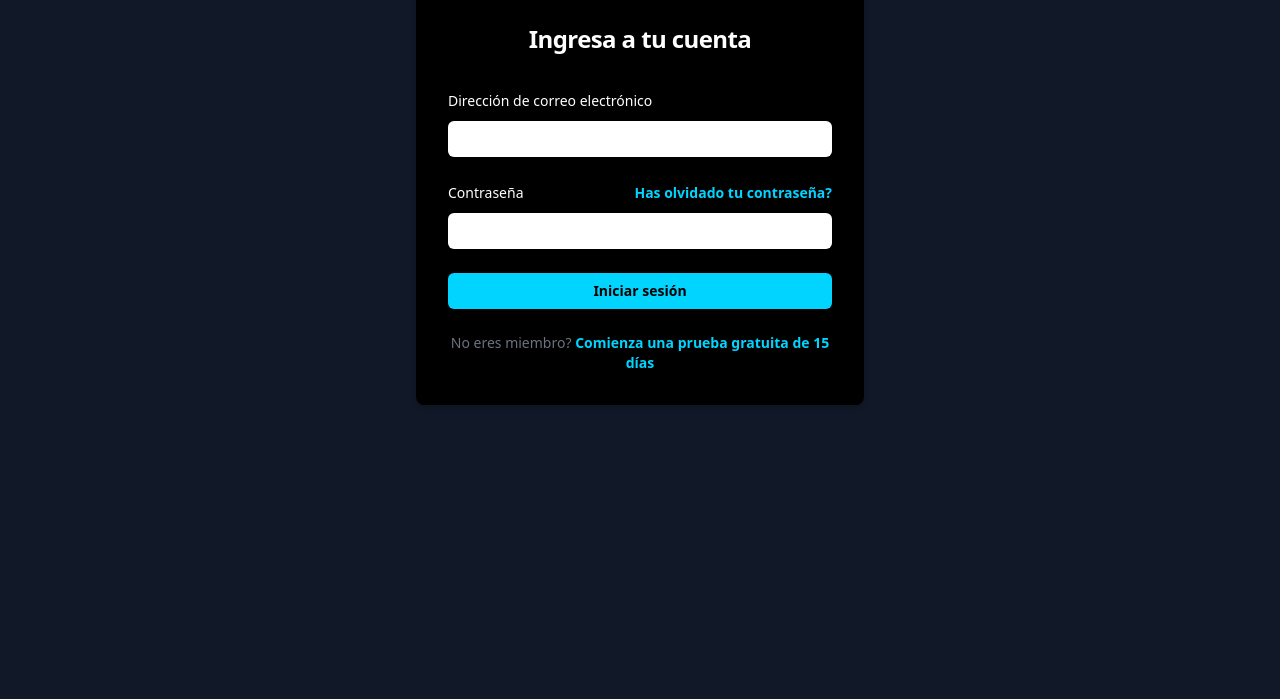
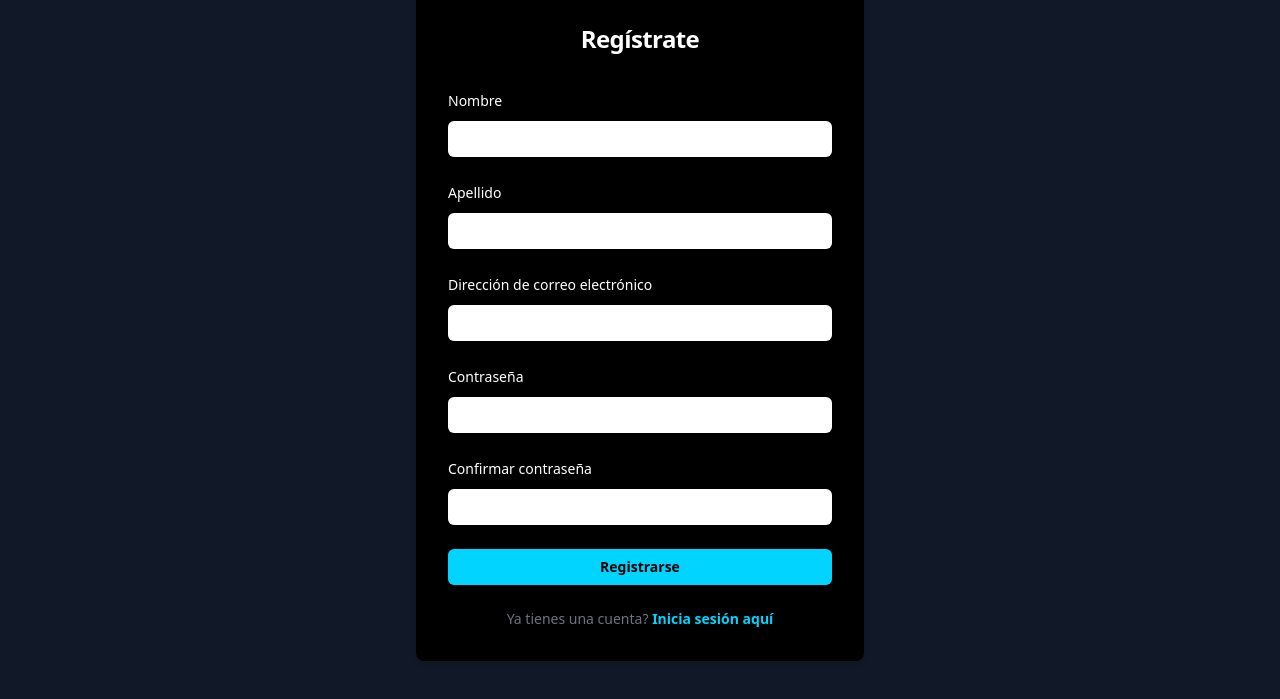
Before and after one commit to iangabrielp/Deber-Taller-1, a plain HTML site: page contacto.html in a window 1280 px wide. Shown: the part 209-908 px from the top of the page. Before the commit the page ends 800 px from the top, so only its background shows below. Drawn offline with nearby package versions, Linux system fonts and the light colour scheme.

Commit message:
formuRegistro

```diff
--- a/contacto.html
+++ b/contacto.html
@@ -53,11 +53,25 @@
         <div class="mx-auto w-full max-w-md bg-black p-8 rounded-lg shadow-md">
             <div class="sm:mx-auto sm:w-full sm:max-w-sm">
                 <img class="mx-auto h-10 w-auto" src="https://tailwindui.com/img/logos/mark.svg?color=indigo&shade=600" alt="Your Company">
-            <h2 class="mt-6 text-center text-2xl font-bold leading-9 tracking-tight text-white">Ingresa a tu cuenta</h2>
+                <h2 class="mt-6 text-center text-2xl font-bold leading-9 tracking-tight text-white">Regístrate</h2>
             </div>
 
             <div class="mt-8 sm:mx-auto sm:w-full sm:max-w-sm">
                 <form class="space-y-6" action="#" method="POST">
+                    <div>
+                        <label for="first-name" class="block text-sm font-medium leading-6 text-white">Nombre</label>
+                        <div class="mt-2">
+                            <input id="first-name" name="first-name" type="text" autocomplete="given-name" required class="block w-full rounded-md border-0 py-2 px-3 shadow-sm text-gray-900 ring-1 ring-inset ring-gray-300 placeholder:text-gray-400 focus:ring-2 focus:ring-inset focus:ring-custom-blue sm:text-sm">
+                        </div>
+                    </div>
+
+                    <div>
+                        <label for="last-name" class="block text-sm font-medium leading-6 text-white">Apellido</label>
+                        <div class="mt-2">
+                            <input id="last-name" name="last-name" type="text" autocomplete="family-name" required class="block w-full rounded-md border-0 py-2 px-3 shadow-sm text-gray-900 ring-1 ring-inset ring-gray-300 placeholder:text-gray-400 focus:ring-2 focus:ring-inset focus:ring-custom-blue sm:text-sm">
+                        </div>
+                    </div>
+
                     <div>
                         <label for="email" class="block text-sm font-medium leading-6 text-white">Dirección de correo electrónico</label>
                         <div class="mt-2">
@@ -66,25 +80,27 @@
                     </div>
 
                     <div>
-                <div class="flex items-center justify-between">
                         <label for="password" class="block text-sm font-medium leading-6 text-white">Contraseña</label>
-                  <div class="text-sm">
-                    <a href="#" class="font-semibold text-custom-blue hover:text-white">Has olvidado tu contraseña?</a>
-                  </div>
-                </div>
                         <div class="mt-2">
-                  <input id="password" name="password" type="password" autocomplete="current-password" required class="block w-full rounded-md border-0 py-2 px-3 shadow-sm text-gray-900 ring-1 ring-inset ring-gray-300 placeholder:text-gray-400 focus:ring-2 focus:ring-inset focus:ring-custom-blue sm:text-sm">
+                            <input id="password" name="password" type="password" autocomplete="new-password" required class="block w-full rounded-md border-0 py-2 px-3 shadow-sm text-gray-900 ring-1 ring-inset ring-gray-300 placeholder:text-gray-400 focus:ring-2 focus:ring-inset focus:ring-custom-blue sm:text-sm">
                         </div>
                     </div>
 
                     <div>
-                <button type="submit" class="flex w-full justify-center rounded-md bg-custom-blue px-4 py-2 text-sm font-semibold text-black shadow-sm hover:bg-black hover:text-custom-blue focus:outline-none focus:ring-2 focus:ring-custom-blue">Iniciar sesión</button>
+                        <label for="confirm-password" class="block text-sm font-medium leading-6 text-white">Confirmar contraseña</label>
+                        <div class="mt-2">
+                            <input id="confirm-password" name="confirm-password" type="password" autocomplete="new-password" required class="block w-full rounded-md border-0 py-2 px-3 shadow-sm text-gray-900 ring-1 ring-inset ring-gray-300 placeholder:text-gray-400 focus:ring-2 focus:ring-inset focus:ring-custom-blue sm:text-sm">
+                        </div>
+                    </div>
+
+                    <div>
+                        <button type="submit" class="flex w-full justify-center rounded-md bg-custom-blue px-4 py-2 text-sm font-semibold text-black shadow-sm hover:bg-black hover:text-custom-blue focus:outline-none focus:ring-2 focus:ring-custom-blue">Registrarse</button>
                     </div>
                 </form>
 
                 <p class="mt-6 text-center text-sm text-gray-500">
-              No eres miembro?
-              <a href="#" class="font-semibold text-custom-blue hover:text-white">Comienza una prueba gratuita de 15 días</a>
+                    Ya tienes una cuenta?
+                    <a href="#" class="font-semibold text-custom-blue hover:text-white">Inicia sesión aquí</a>
                 </p>
             </div>
         </div>
```
Lines whose indentation alone changed are shown as unchanged.
